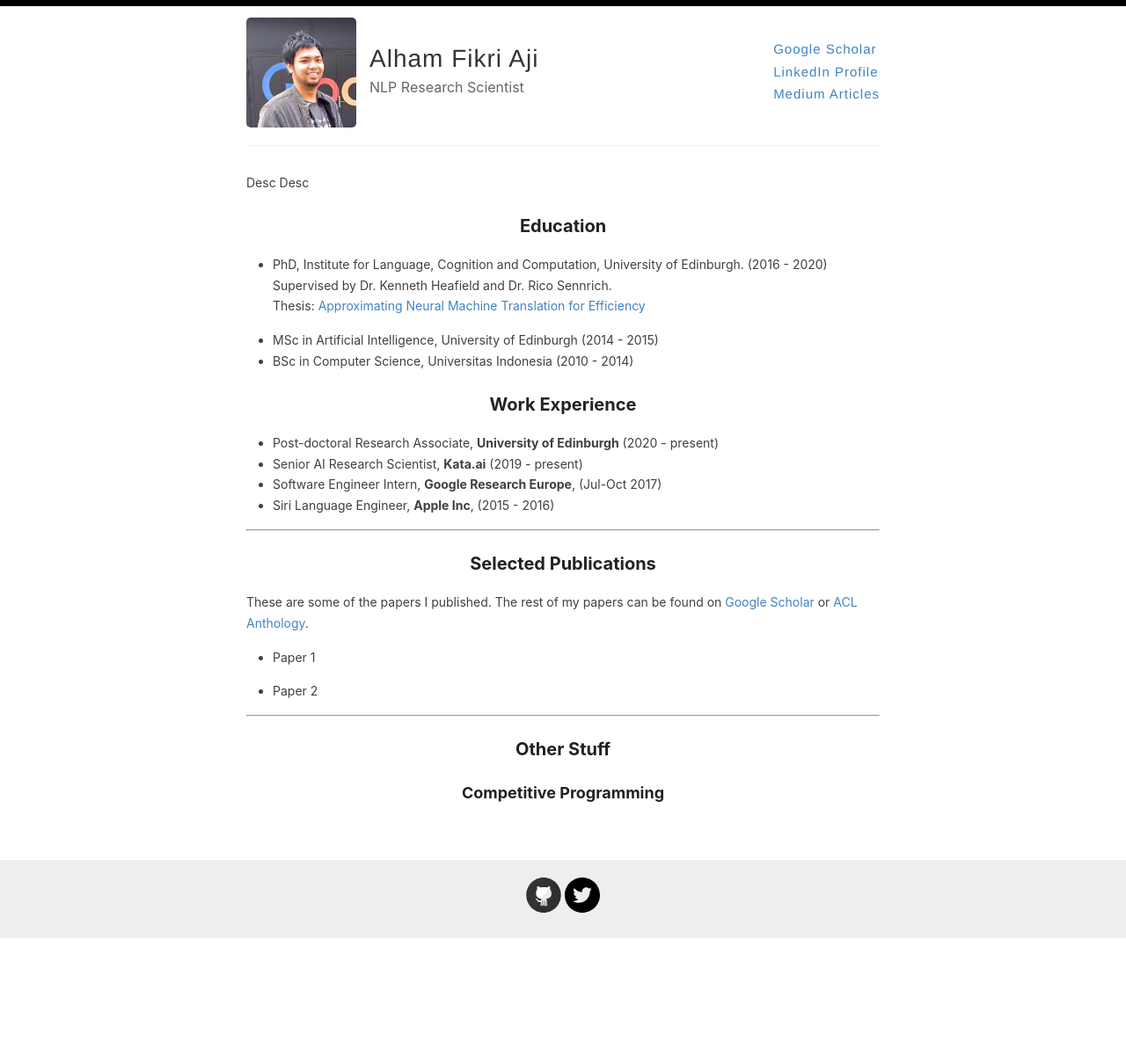
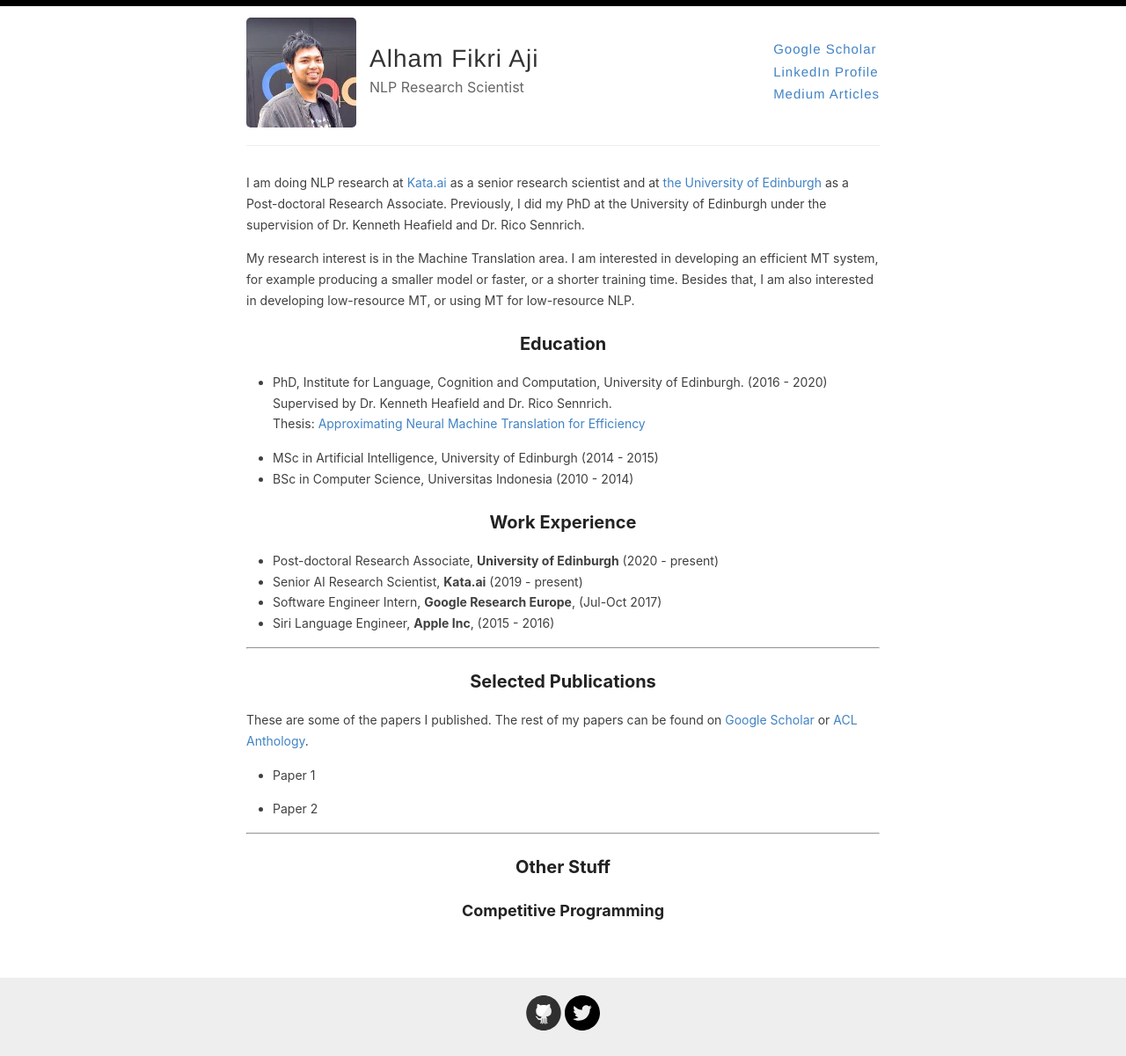
Before and after one commit to afaji/afaji.github.io, a Jekyll site: the page built from index.md, in a window 1280 px wide. Shown: the whole page at 88% size. Built offline with Jekyll 4.4.1, drawn with Linux system fonts in a browser that asks for light colours; before the commit the page ends 1067 px from its top, so only the background shows below that.

Commit message:
Update index.md

```diff
--- a/index.md
+++ b/index.md
@@ -2,7 +2,9 @@
 layout: page
 ---
 
-Desc Desc
+I am doing NLP research at [Kata.ai](https://kata.ai) as a senior research scientist and at [the University of Edinburgh](https://web.inf.ed.ac.uk/ilcc) as a Post-doctoral Research Associate. Previously, I did my PhD at the University of Edinburgh under the supervision of Dr. Kenneth Heafield and Dr. Rico Sennrich.
+
+My research interest is in the Machine Translation area. I am interested in developing an efficient MT system, for example producing a smaller model or faster, or a shorter training time. Besides that, I am also interested in developing low-resource MT, or using MT for low-resource NLP.
 
 ### Education
 
```
